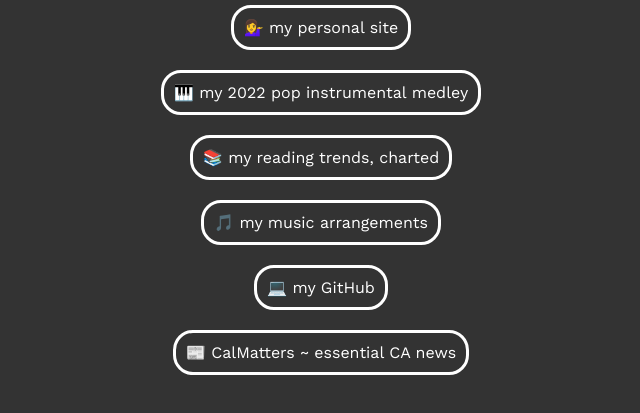
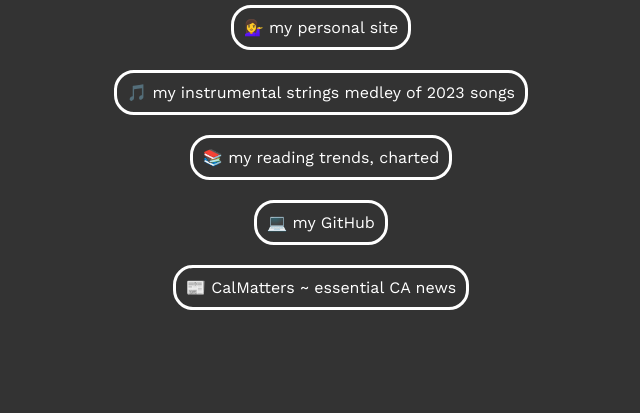
Before and after one commit to ericayee/link-in-bio, a plain HTML site: page index.html in a window 1280 px wide. Shown: the part 167-580 px from the top of the page, without its empty margins (319-959 px from the left). Drawn offline with nearby package versions, Linux system fonts and the light colour scheme.

Commit message:
update 2023 medley link

```diff
--- a/index.html
+++ b/index.html
@@ -21,15 +21,15 @@
             <a class="link" href="https://ericayee.com/">
                 💁‍♀️ my personal site
             </a>
-            <a class="link" href="https://www.youtube.com/watch?v=5mQTZo3zu7I">
-                🎹 my 2022 pop instrumental medley
+            <a class="link" href="https://musescore.com/user/158711/scores/13939153">
+                🎵 my instrumental strings medley of 2023 songs
             </a>
             <a class="link" href="https://ericayee.com/books-viz/">
                 📚 my reading trends, charted
             </a>
-            <a class="link" href="https://musescore.com/user/158711">
+<!--             <a class="link" href="https://musescore.com/user/158711">
                 🎵 my music arrangements
-            </a>
+            </a> -->
             <a class="link" href="https://github.com/ericayee/">
                 💻 my GitHub
             </a>
```
